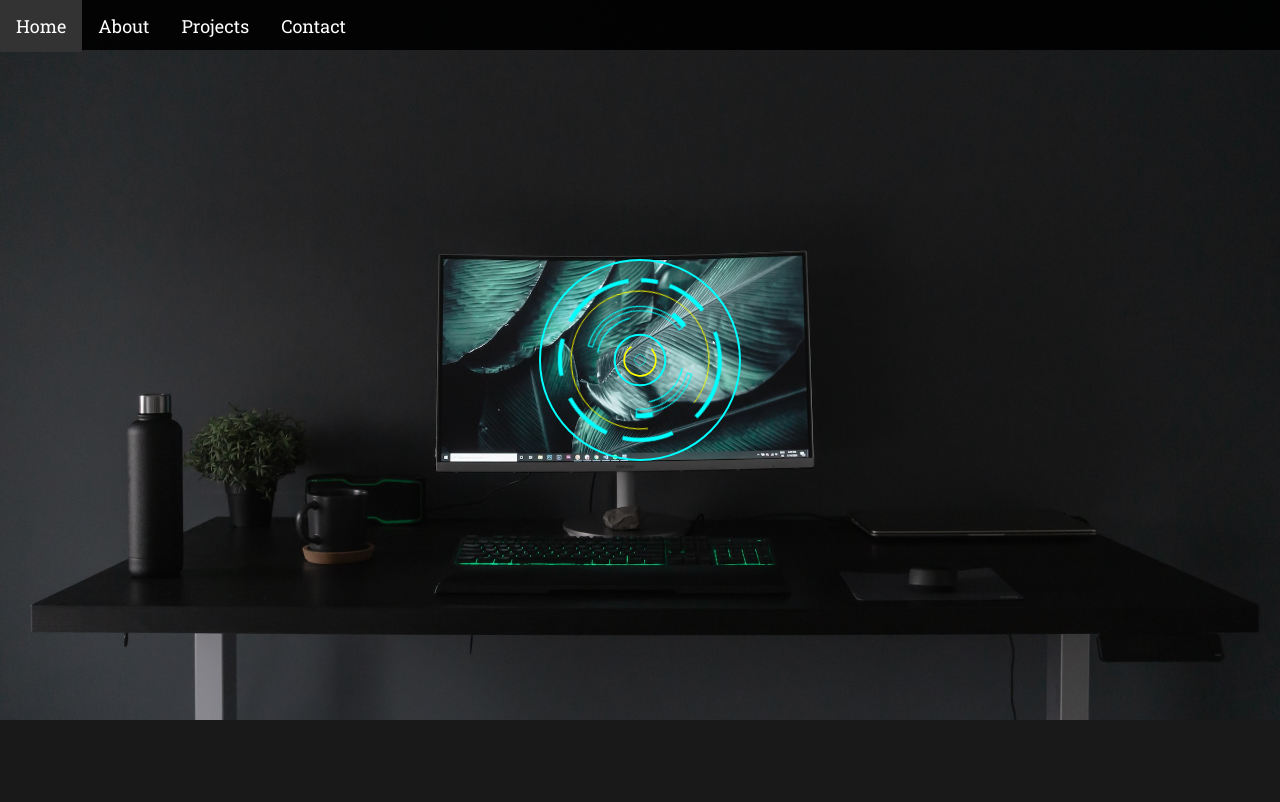
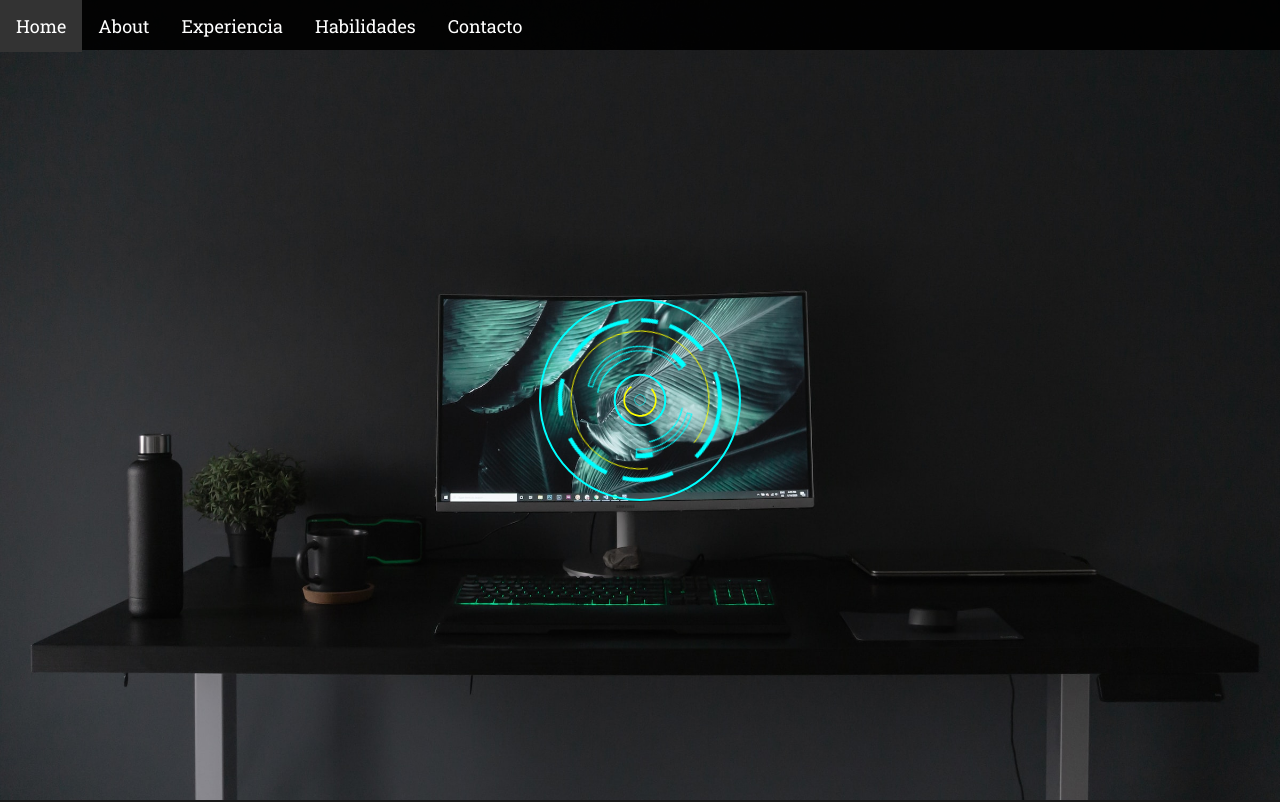
Before and after one commit to Abraham03/portfolio, a plain HTML site: page index.html in a window 1280 px wide. Shown: the top 802 px of the page. Drawn offline with Linux system fonts and the light colour scheme; a web font is replaced by a local one.

Commit message:
Se agrego el scroll smooth y se agrego href a los menus.

```diff
--- a/css/styles.css
+++ b/css/styles.css
@@ -3,6 +3,11 @@ body {
   background-color: #191919;
   font-family: "Roboto Slab", serif;
 }
+
+html {
+  scroll-behavior: smooth;
+}
+
 
 nav.main-nav {
   background-color: rgba(0, 0, 0, 0.9);
@@ -120,13 +125,13 @@ nav li a:hover {
   background-image: url("../img/cover5.jpg");
   background-size: cover; /* Ajusta la imagen al tamaño del contenedor */
   background-position: center center;
-  height: 90vh;
+  height: 100vh;
   display: flex;
   align-items: center;
   justify-content: center;
   color: white; /* Color del texto u otros elementos dentro de la portada */
   text-align: center; /* Alineación del texto */
-  margin-bottom: 8%; /* Agrega margen en la parte inferior */
+  margin-bottom: 5%; /* Agrega margen en la parte inferior */
 }
 
 /*Elemento rotante*/
@@ -340,6 +345,13 @@ nav li a:hover {
 }
 
 /*skills*/
+.skill {
+  display: flex;
+  align-items: center;
+  margin-bottom: 100%; /* Agrega margen en la parte inferior */
+
+}
+
 .skills {
   display: grid;
   grid-gap: 10px;
@@ -381,11 +393,7 @@ nav li a:hover {
 }
 
 
-.skill {
-  display: flex;
-  align-items: center;
-  margin-bottom: 20px;
-}
+
 
 .skill-name {
   width: 120px;
--- a/index.html
+++ b/index.html
@@ -25,8 +25,9 @@
             <ul class="navbar-collapse" id="navbarCollapse">
                 <li><a href="#" class="active">Home</a></li>
                 <li><a href="#">About</a></li>
-                <li><a href="#">Projects</a></li>
-                <li><a href="#">Contact</a></li>
+                <li><a href="#Experiencia">Experiencia</a></li>
+                <li><a href="#Habilidades">Habilidades</a></li>
+                <li><a href="#Contacto">Contacto</a></li>
             </ul>
         </nav>
         <div class="svg-frame">
@@ -112,7 +113,7 @@
         </div>
 
     </div>
-    <div class="experiencia" style="text-align: center;">
+    <div id="Experiencia" class="experiencia" style="text-align: center;">
         <h1 style="color: white;">Experiencia</h1>
     </div>
     <div class="wrapper">
@@ -232,9 +233,9 @@
         </div>
 
     </div>
-    <div class="skills">
+    <div id="Habilidades" class="skills">
         <div class="box">
-            <div class="header">Formacion Academica</div>
+            <div class="header">Tecnologias</div>
             <div class="tecnologias">
                 <div class="info">
                     <img src="./img/technology/java.svg" alt="">
@@ -350,8 +351,7 @@
         </div>
     </div>
 
-    <footer>
-
+    <footer id="Contacto">
         <div class="contenido-formulario">
             <div class="text">
                 Contactame
--- a/js/index.js
+++ b/js/index.js
@@ -1,3 +1,15 @@
+
+    // Manejo del clic en el enlace del menú
+    document.querySelectorAll('a[href^="#"]').forEach(anchor => {
+      anchor.addEventListener('click', function (e) {
+          e.preventDefault();
+
+          document.querySelector(this.getAttribute('href')).scrollIntoView({
+              behavior: 'smooth'
+          });
+      });
+  });
+
 function toggleMenu() {
     var navbarCollapse = document.getElementById("navbarCollapse");
     navbarCollapse.classList.toggle("active");
```
